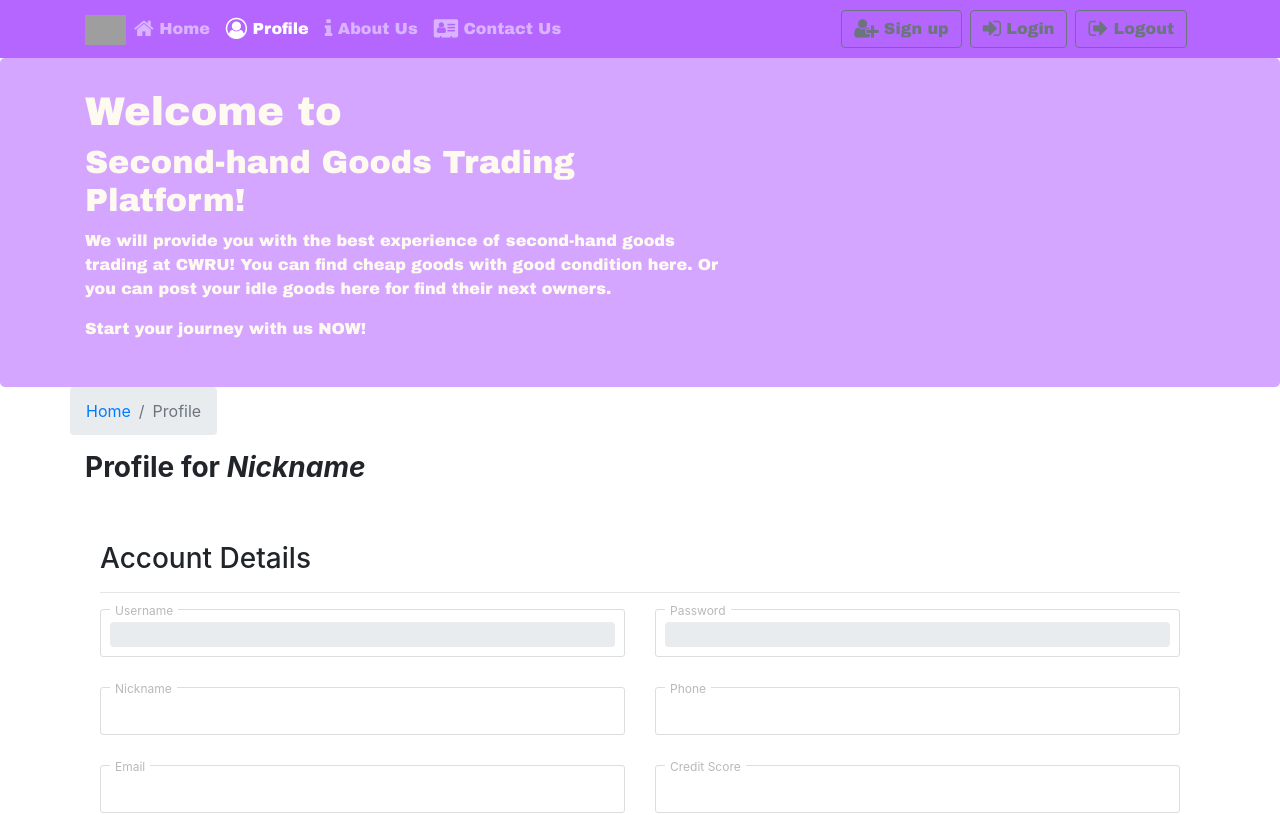
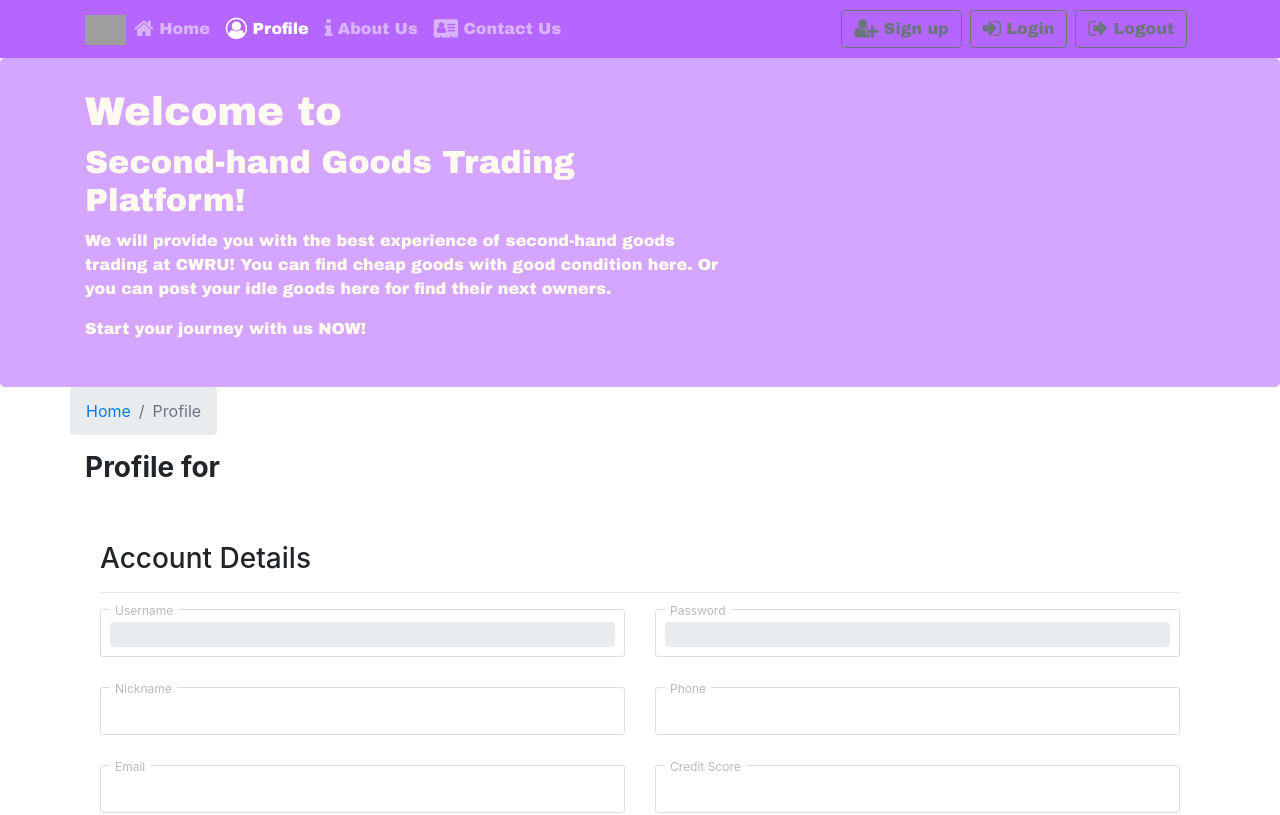
Before and after one commit to TL-QL/senior_project, a React (Create React App) app in the folder wowowui/: page /profileseller in a window 1280 px wide. Shown: the top 815 px of the page. Built offline with nearby package versions, Linux system fonts and the light colour scheme; no server answers.

Commit message:
Update UI for seller profile

```diff
--- a/wowowui/src/components/ProfileSellerComponent.js
+++ b/wowowui/src/components/ProfileSellerComponent.js
@@ -148,7 +148,7 @@ class ProfileSeller extends Component {
                         <BreadcrumbItem active>Profile</BreadcrumbItem>
                     </Breadcrumb>
                     <div className="col-12">
-                        <h3><b>Profile for <em>Nickname</em></b></h3>
+                        <h3><b>Profile for <em>{this.state.nickname}</em></b></h3>
                     </div>
                 </div>
 
```
